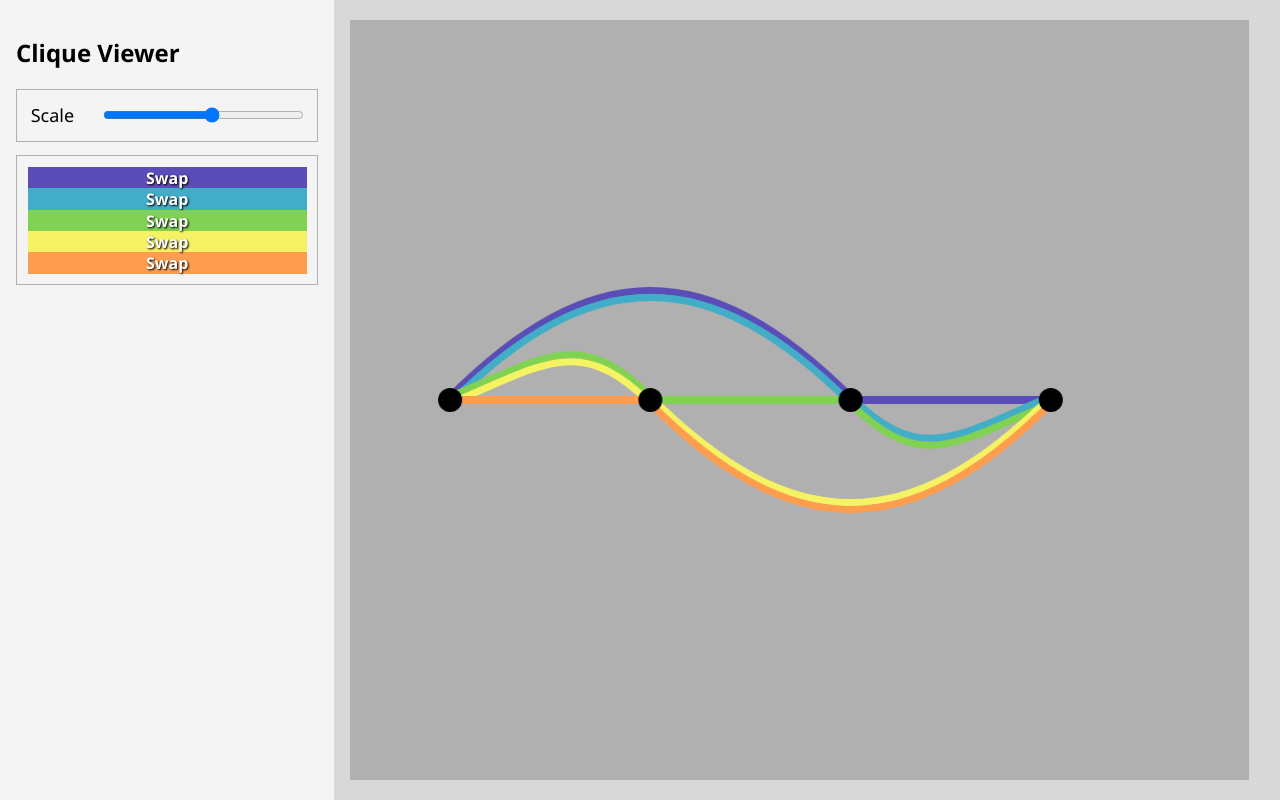
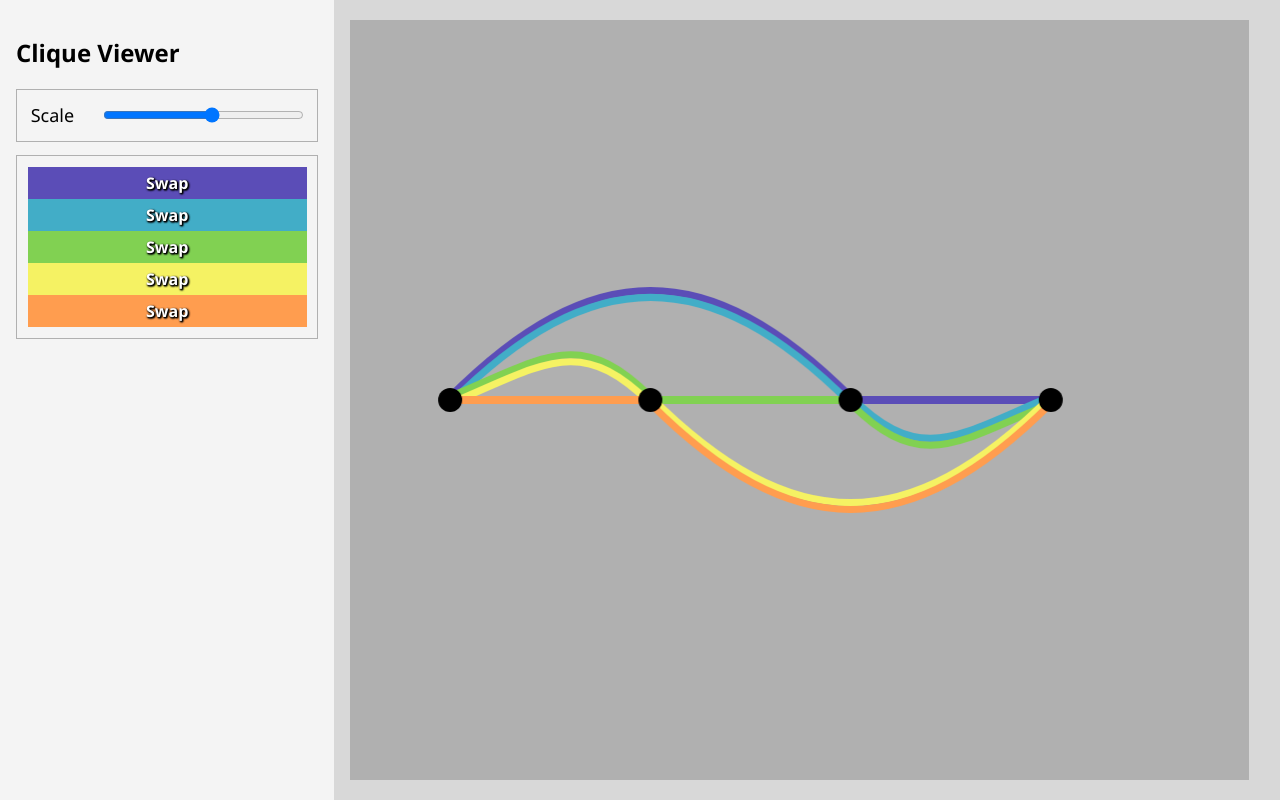
Before and after one commit to maxhosler/dkk, a website built with webpack: page dkk.html in a window 1280 px wide. Built offline with nearby package versions, Linux system fonts and the light colour scheme.

Commit message:
prettier buttons

```diff
--- a/dkk.css
+++ b/dkk.css
@@ -82,12 +82,12 @@ html, body {
 
 .swap_button
 {
-    height: 16pt;
     width: 100%;
     color: white;
     font-weight: bold;
-    text-shadow: 1px 1px 2px black;
+    text-shadow: 1px 1px 2px black, 1px 1px 2px black, 1px 1px 2px black;
     text-align: center;
+    padding: 5px 0;
 
     -webkit-user-select: none; /* Safari */
     -ms-user-select: none; /* IE 10 and IE 11 */
```
